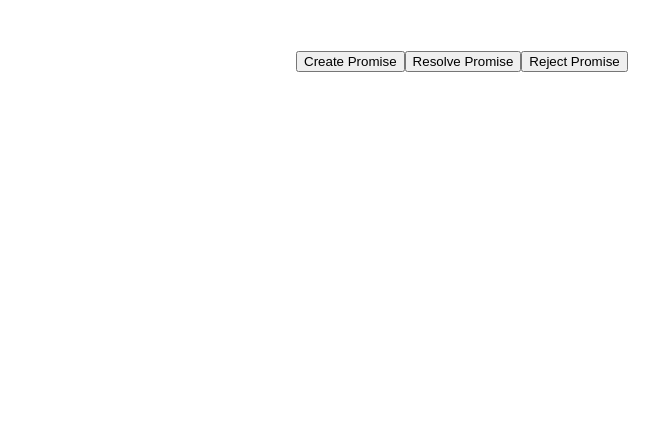
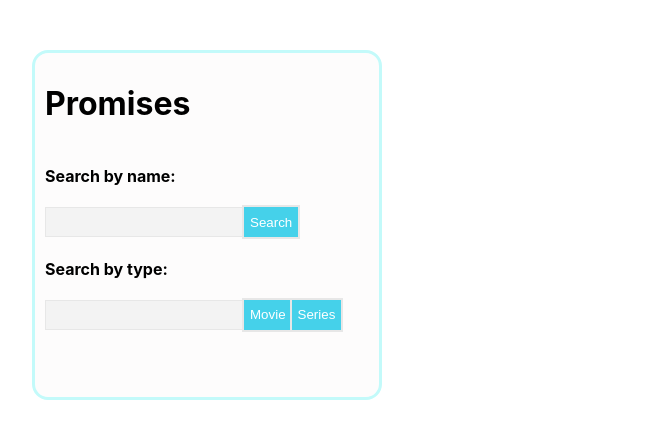
Before and after one commit to vetero4ok/nativeLessonsJS, a React (Create React App) app: page / in a window 1280 px wide. Shown: the top 438 px of the page, without its empty margins (88-747 px from the left). Built offline with nearby package versions, Linux system fonts and the light colour scheme.

Commit message:
refactor (searchFilm,searchByType)

```diff
--- a/src/App.tsx
+++ b/src/App.tsx
@@ -1,9 +1,9 @@
 import React from 'react';
 import './App.css';
- //import Lesson1 from './lessons/lesson1/lesson1';
+//import Lesson1 from './lessons/lesson1/lesson1';
 // import './lessons/lesson2/lesson2';
- //import Lesson3 from './lessons/lesson3/Lesson3';
-import Lesson4 from './lessons/lesson4/Lesson4';
+import Lesson3 from './lessons/lesson3/Lesson3';
+//import Lesson4 from './lessons/lesson4/Lesson4';
 // import './lessons/lesson5/lesson5';
 // import './lessons/lesson6/lesson6';
 // import './lessons/lesson7/lesson7';
@@ -11,12 +11,13 @@ import Lesson4 from './lessons/lesson4/Lesson4';
 
 function App() {
     return (
-        <div className="container">
-            {/*<Lesson1 />*/}
-
-            {/*<Lesson3 />*/}
-            <Lesson4 />
-        </div>
+        <>
+            <div className="container">
+                {/*<Lesson1 />*/}
+                {/*<Lesson4 />*/}
+            </div>
+            <Lesson3/>
+        </>
     );
 }
 
--- a/src/lessons/lesson3/API.ts
+++ b/src/lessons/lesson3/API.ts
@@ -12,7 +12,8 @@ const API = {
     },
     searchFilmsByType: (title: string, type: string) => {
         return axiosInstance.get(`${key}&s=${title}&type=${type}`)
-    }
+    },
+
 };
 
 
--- a/src/lessons/lesson3/Lesson3.tsx
+++ b/src/lessons/lesson3/Lesson3.tsx
@@ -1,6 +1,8 @@
 import React, {useState} from 'react';
 import API from './API';
 import './lesson_3';
+import './les3.css';
+
 
 const Lesson3 = () => {
     const [searchName, setSearchName] = useState('');
@@ -51,52 +53,54 @@ const Lesson3 = () => {
 
 
     return (
-        <div>
+        <div className={'mainContainer'}>
+            <div className={'searchContainer'}>
                 <h1>Promises</h1>
                 <div>
-                <h3><p>Search by name:</p></h3>
+                    <h4><p>Search by name:</p></h4>
                     <input type="text" value={searchName} onChange={(e) => setSearchName(e.currentTarget.value)}/>
+
                     <button onClick={searchFilm}>Search</button>
+
 
                 </div>
 
                 <div>
-                <h3><p>Search by type:</p></h3>
+                    <h4><p>Search by type:</p></h4>
                     <input type="text" value={searchNameByType}
                            onChange={(e) => setSearchNameByType(e.currentTarget.value)}/>
+
                     <button onClick={searchByType} data-t="movie">Movie</button>
                     <button onClick={searchByType} data-t="series">Series</button>
+
+                </div>
                 <br/>
-                <div>
+            </div>
+            <div className={'posterContainer'}>
+                <ul>
                     {
                         searchResult.map((ser, index) => {
                             return (
-                                <span key={index}>
-                                <img src={ser?.Poster} alt={'poster'}/>
+                                <li key={index} className={'figure'}>
+                                    <img src={ser?.Poster}/>
                                     <h4>{ser?.Title}</h4>
-                                <p>{ser?.Type}</p>
-                                <p>{ser?.Year}</p>
-                                <p>{ser?.imdbID}</p>
-                                </span>);
+                                    <p> Type: {ser?.Type}. Year: {ser?.Year}. ID:{ser?.imdbID}</p>
+                                </li>);
                         })
-
                     }
-                </div>
-                <div>
+                </ul>
+                <ul>
                     {
                         searchResultByType.map((ser, index) => {
                             return (
-                                <span key={index}>
-                                <img src={ser?.Poster} alt={'poster'}/>
+                                <li key={index} className={'figure'}>
+                                    <img src={ser?.Poster}/>
                                     <h4>{ser?.Title}</h4>
-                                <p>{ser?.Type}</p>
-                                <p>{ser?.Year}</p>
-                                <p>{ser?.imdbID}</p>
-                                </span>);
+                                    <p> Type: {ser?.Type}. Year: {ser?.Year}. ID:{ser?.imdbID}</p>
+                                </li>);
                         })
-
                     }
-                </div>
+                </ul>
             </div>
         </div>
     );
--- /dev/null
+++ b/src/lessons/lesson3/les3.css
@@ -0,0 +1,66 @@
+.mainContainer {
+    width: auto;
+    display: flex;
+    justify-content: space-around;
+}
+
+.searchContainer {
+    width: 350px;
+    height: 350px;
+    display: flex;
+    flex-direction: column;
+    border: 3px solid #c3fafa;
+    padding: 10px;
+    background: rgba(252, 251, 251, 0.6);
+    border-radius: 1em;
+
+}
+
+button {
+    color: #fff;
+    background-color: #45d1ea;
+    border: none;
+    outline: 2px solid #e7e7e7;
+    height: 30px;
+    font-family: 'Oswald', sans-serif;
+}
+
+input[type="text"] {
+    background-color: #f3f3f3;
+    border: 1px solid #e7e7e7;
+    height: 30px;
+    color: #b2b2b2;
+    padding: 0 10px;
+    vertical-align: top;
+}
+
+li {
+    list-style-type: none; /* Убираем маркеры */
+
+}
+
+ul {
+    /*margin-left: 0; !* Отступ слева в браузере IE и Opera *!*/
+    /*padding-left: 0; !* Отступ слева в браузере Firefox, Safari, Chrome *!*/
+    padding: 0;
+    margin: 0;
+}
+
+li.figure {
+    float: right;
+    width: 100%;
+    border: thin silver solid;
+    margin: 0.5em;
+    padding: 0.5em;
+    text-align: center;
+    font-style: italic;
+    font-size: smaller;
+    text-indent: 0;
+}
+
+.posterContainer {
+    width: 450px;
+    height: auto;
+    display: flex;
+
+}
```
Also changed, not shown: 1 other file (tests, documents, lock files or other folders). Lines whose indentation alone changed are shown as unchanged.
